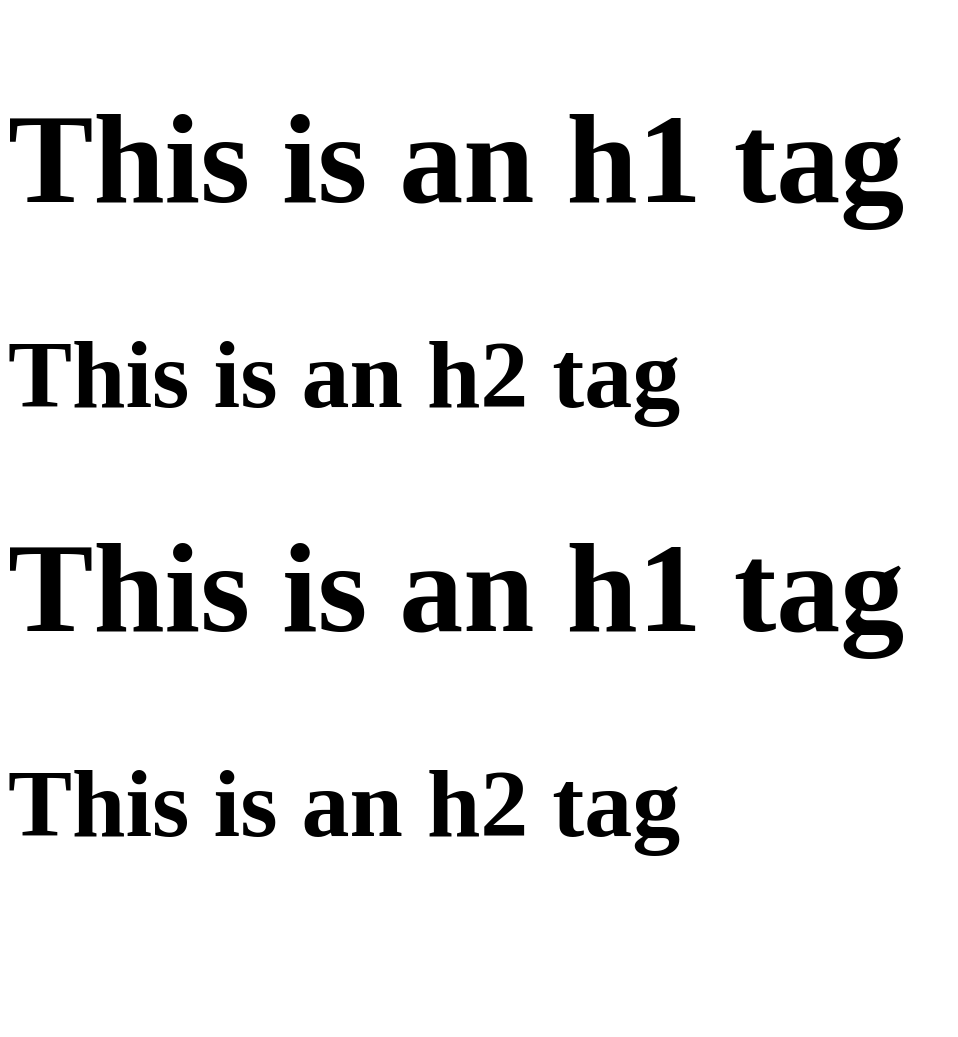
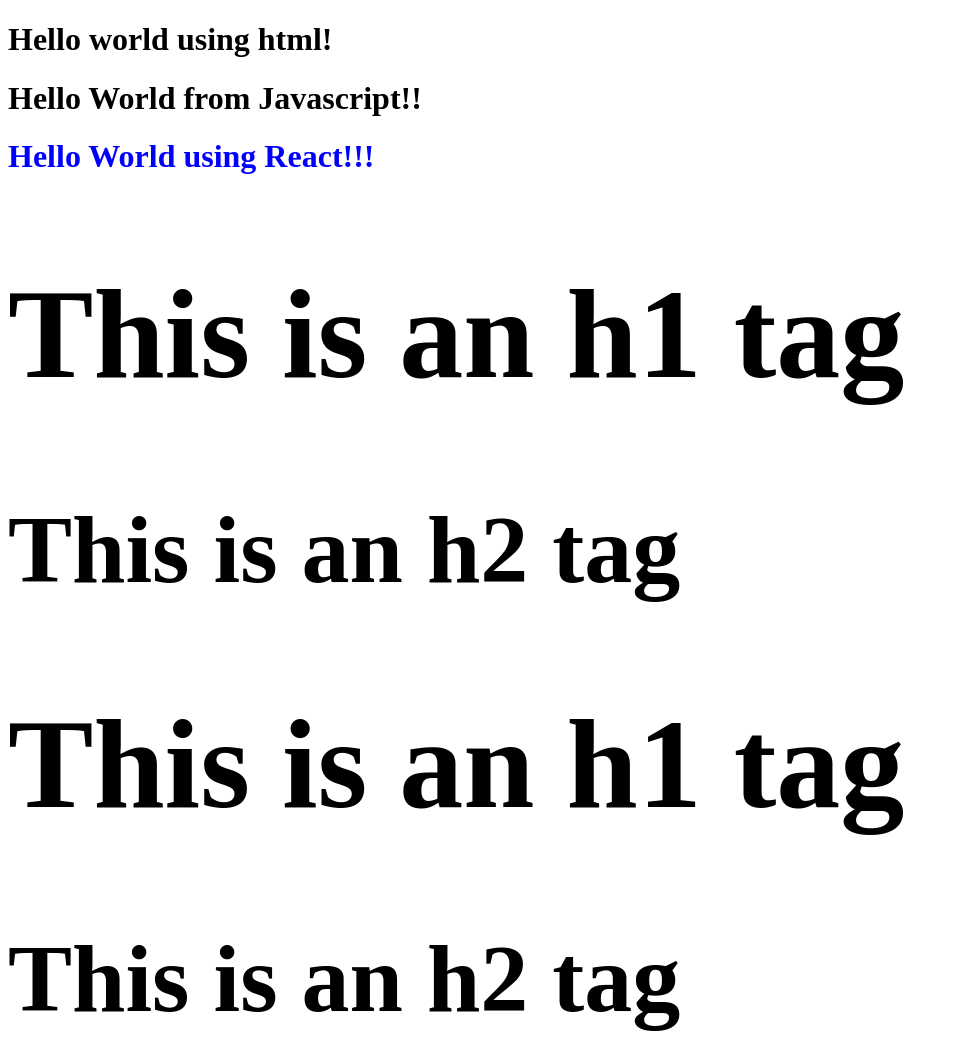
Before and after one commit to IamSinghYuvraj/Namaste-react-ep1, a plain HTML site: page index.html in a window 1280 px wide. Shown: the whole page, without its empty margins (0-958 px from the left). Before the commit the page ends 939 px from the top, so only its background shows below. Drawn offline with nearby package versions, Linux system fonts and the light colour scheme.

Commit message:
Namaste react assignment-1 done .

```diff
--- a/App.js
+++ b/App.js
@@ -1,4 +1,17 @@
-const parent = React.createElement("h1", {
+const heading = document.createElement("h1"); //Create an Element
+heading.innerHTML = "Hello World from Javascript!!"
+const jsparent = document.getElementById("jsHeading");
+jsparent.appendChild(heading)
+
+const reactheading = React.createElement("h1", {
+     id: "heading",
+     abc: "xyz"
+}, "Hello World using React!!!");
+const reactroot = ReactDOM.createRoot(document.getElementById("reactroot"));
+ reactroot.render(reactheading);
+
+
+const reactparent = React.createElement("h1", {    //nested react elements
     id: "parent"
 }, [React.createElement("h1", {
     id: "child"
@@ -9,6 +22,6 @@ const parent = React.createElement("h1", {
 ]);
 
 
-const root = ReactDOM.createRoot(document.getElementById("root")); //step 2: create an root element to put rood id of html
+const root = ReactDOM.createRoot(document.getElementById("root"));
 
-root.render(parent); //step 3:render the root by putting heading inside it
+root.render(reactparent); //Use root render .
--- a/index.html
+++ b/index.html
@@ -10,9 +10,12 @@
 </head>
 
 <body>
-    <div id="root"></div>
+    <h1>Hello world using html!</h1>
+    <div id="jsHeading"></div>
+    <div id="reactroot"></div>
+    <div id ="root"></div>
 
-    <script crossorigin src="https://unpkg.com/react@18/umd/react.development.js">
+    <script crossorigin src="https://unpkg.com/react@18/umd/react.development.js">  // use CDN links
     </script>
     <script crossorigin src="https://unpkg.com/react-dom@18/umd/react-dom.development.js">
     </script>
```
Also changed, not shown: 1 other file.
